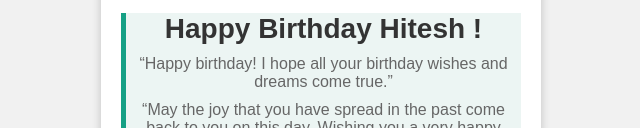
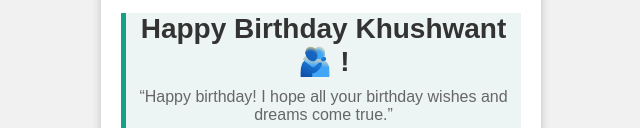
Before and after one commit to hellogirish07/Happy-birthday, a plain HTML site: page index.html in a window 1280 px wide. Shown: the part 273-401 px from the top of the page, without its empty margins (319-959 px from the left). Drawn offline with Linux system fonts and the light colour scheme.

Commit message:
Update index.html

```diff
--- a/index.html
+++ b/index.html
@@ -13,7 +13,7 @@
         <img src="https://thumbs.dreamstime.com/b/colorful-happy-birthday-cupcakes-candles-spelling-148323072.jpg"
             alt="Birthday Balloons" class="animate">
         <div class="wish">
-            <h1 class="animate">Happy Birthday Hitesh !</h1>
+            <h1 class="animate">Happy Birthday Khushwant 🫂 !</h1>
             <p class="animate">“Happy birthday! I hope all your birthday wishes and dreams come true.”</p>
             <p class="animate">“May the joy that you have spread in the past come back to you on this day. Wishing you a very happy birthday!”</p>
             <p class="animate">-: Girish Suthar</p>
```
